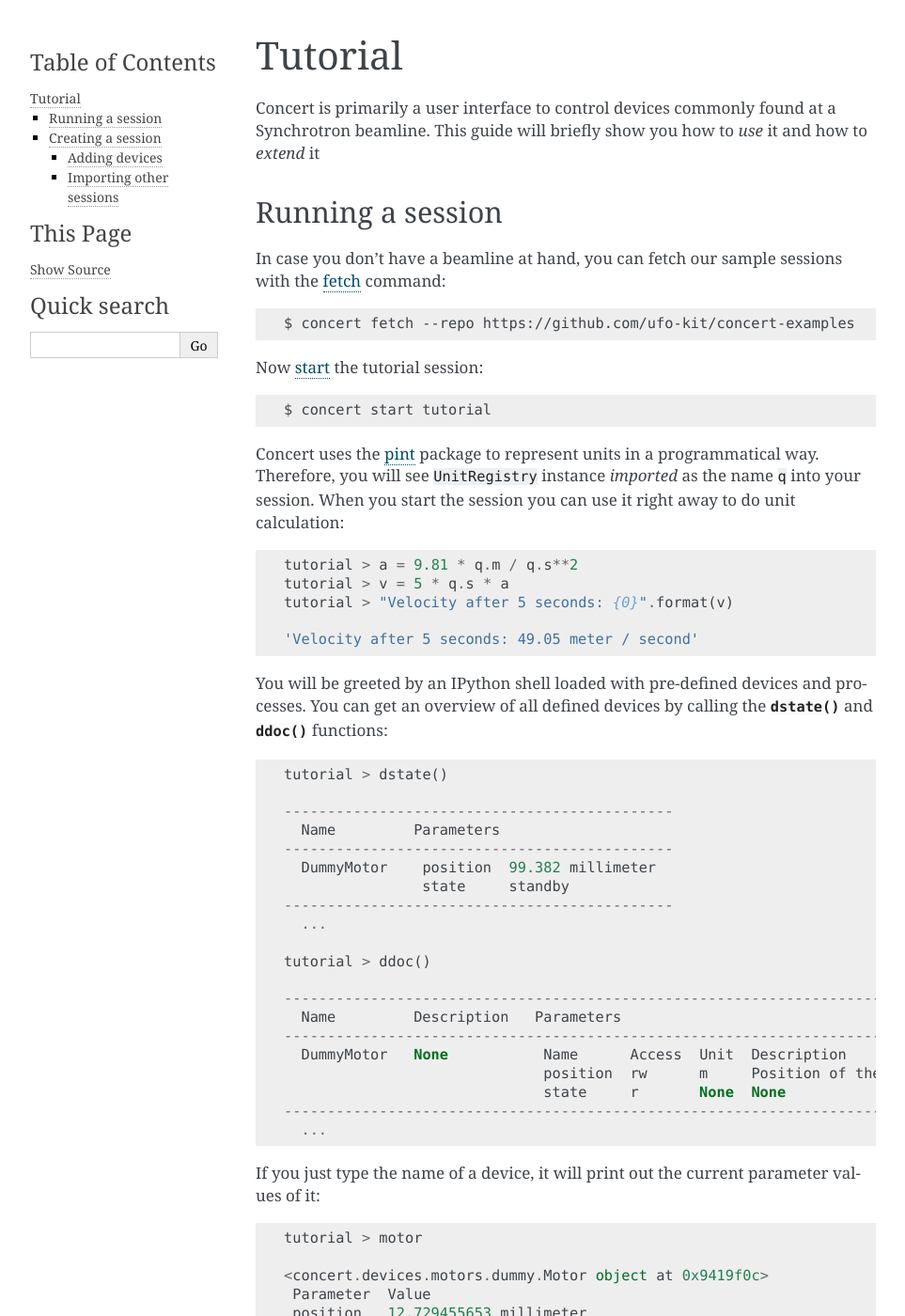
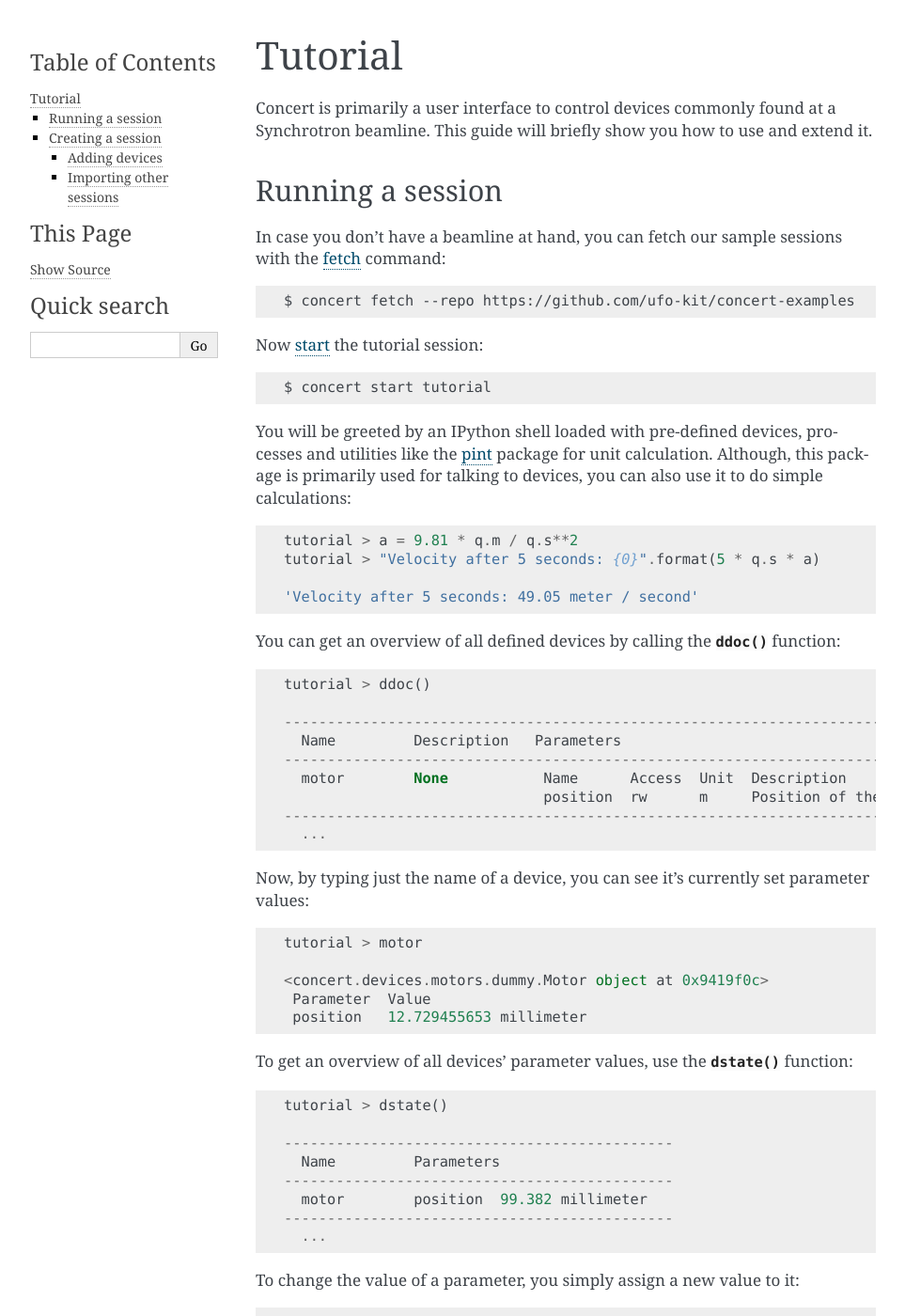
Before and after one commit to ufo-kit/concert, a Sphinx documentation site: the page built from docs/user/getstarted.rst, in a window 1280 px wide and 1400 px high. Shown: the whole window at 94% size, without its empty margins (148-1111 px from the left). Built offline with Sphinx 7.4.7, drawn with Linux system fonts in a browser that asks for light colours; some of the changed text lies outside the part shown.

Commit message:
Restructure docs a little bit

```diff
--- a/docs/user/getstarted.rst
+++ b/docs/user/getstarted.rst
@@ -1,10 +1,11 @@
+.. _tutorial:
+
 ========
 Tutorial
 ========
 
 Concert is primarily a user interface to control devices commonly found at a
-Synchrotron beamline. This guide will briefly show you how to *use* it and how
-to *extend* it
+Synchrotron beamline. This guide will briefly show you how to use and extend it.
 
 
 Running a session
@@ -19,50 +20,69 @@
 
     $ concert start tutorial
 
-Concert uses the pint_ package to represent units in a programmatical way.
-Therefore, you will see ``UnitRegistry`` instance *imported* as the name ``q``
-into your session. When you start the session you can use it right away to do
-unit calculation::
+You will be greeted by an IPython shell loaded with pre-defined devices,
+processes and utilities like the pint_ package for unit calculation. Although,
+this package is primarily used for talking to devices, you can also use it to do
+simple calculations::
 
     tutorial > a = 9.81 * q.m / q.s**2
-    tutorial > v = 5 * q.s * a
-    tutorial > "Velocity after 5 seconds: {0}".format(v)
+    tutorial > "Velocity after 5 seconds: {0}".format(5 * q.s * a)
 
     'Velocity after 5 seconds: 49.05 meter / second'
 
-You will be greeted by an IPython shell loaded with pre-defined devices and
-processes. You can get an overview of all defined devices by calling the
-:func:`~.dstate` and :func:`~.ddoc` functions::
+You can get an overview of all defined devices by calling the
+:func:`~.ddoc` function::
+
+    tutorial > ddoc()
+
+    ------------------------------------------------------------------------------
+      Name         Description   Parameters
+    ------------------------------------------------------------------------------
+      motor        None           Name      Access  Unit  Description
+                                  position  rw      m     Position of the motor
+    ------------------------------------------------------------------------------
+      ...
+
+Now, by typing just the name of a device, you can see it's currently set parameter
+values::
+
+    tutorial > motor
+
+    <concert.devices.motors.dummy.Motor object at 0x9419f0c>
+     Parameter  Value
+     position   12.729455653 millimeter
+
+To get an overview of all devices' parameter values, use the :func:`~.dstate`
+function::
 
     tutorial > dstate()
 
     ---------------------------------------------
       Name         Parameters
     ---------------------------------------------
-      DummyMotor    position  99.382 millimeter
-                    state     standby
+      motor        position  99.382 millimeter
     ---------------------------------------------
       ...
 
-    tutorial > ddoc()
+To change the value of a parameter, you simply assign a new value to it::
 
-    ------------------------------------------------------------------------------
-      Name         Description   Parameters
-    ------------------------------------------------------------------------------
-      DummyMotor   None           Name      Access  Unit  Description
-                                  position  rw      m     Position of the motor
-                                  state     r       None  None
-    ------------------------------------------------------------------------------
-      ...
+    tutorial > motor.position = 2 * q.mm
 
-If you just type the name of a device, it will print out the current parameter
-values of it::
+Now, check the position to verify that the motor reached the target position::
 
-    tutorial > motor
+    tutorial > motor.position
+    <Quantity(2.0, 'millimeter')>
 
-    <concert.devices.motors.dummy.Motor object at 0x9419f0c>
-     Parameter  Value
-     position   12.729455653 millimeter
+Depending on the device, changing a parameter will block as long as the device
+has not yet reached the final target state. You can read more about asynchronous
+execution in the :ref:`controlling-devices` chapter.
+
+.. note::
+
+    A parameter value is always checked for the correct unit and soft limit
+    condition. If you get an error, check twice that you are using a compatible
+    unit (setting two seconds on a motor position is obviously not) and are
+    within the allowed parameter range.
 
 :func:`.pdoc` displays information about currently defined functions and
 processes and may look like this::
@@ -79,13 +99,19 @@
 In case you are interested in the implementation of a function, you can use
 :func:`.code_of`. For example::
 
-    In [5]: code_of(pdoc)
-    def pdoc(hide_blacklisted=True):
-        """Render process documentation."""
-        black_listed = ('show', 'start', 'init', 'rm', 'log', 'edit', 'fetch')
-        field_names = ["Name", "Description"]
-        table = get_default_table(field_names)
-        ...
+    tutorial > code_of(code_of)
+    def code_of(func):
+        """Show implementation of *func*."""
+        source = inspect.getsource(func)
+
+        try:
+            ...
+
+.. note::
+
+    Because we are actually running an IPython shell, you can _always_
+    tab-complete objects and attributes. For example, to change the motor
+    position, you could simply type ``mo<Tab>.po<Tab> = q.me<Tab>``.
 
 .. _pint: https://pint.readthedocs.org/en/latest/
 
@@ -101,9 +127,9 @@
 
     $ concert edit new-session
 
-You will also notice the placeholder text assigned to the ``__doc__`` variable.
-This should be change to something descriptive as it will be shown each time you
-start the session.
+At the top of the file, you can see a string enclosed in three ``"``. This
+should changed to something descriptive as it will be shown each time you start
+the session.
 
 
 Adding devices
@@ -129,19 +155,6 @@
     calibration = LinearCalibration(1 / q.mm, 0 * q.mm)
     motor = DummyMotor(calibration)
 
-To access a device, you can use the dot notation to read and write its parameters::
-
-    >>> motor.position = 2 * q.mm
-
-For more information on how to *use* devices, see :ref:`controlling-devices`.
-
-.. note::
-
-   If a device requires a unit for one of its parameters, you *must* use it.
-   This ensures consistent results throughout an experiment. However, you are
-   free to use any prefixed unit, like millimeter, centimeter or kilometer for a
-   motor's position.
-
 
 Importing other sessions
 ------------------------
--- a/docs/user/topics.rst
+++ b/docs/user/topics.rst
@@ -1,3 +1,5 @@
+.. _user-manual:
+
 ===========
 User manual
 ===========
```
Also changed, not shown: docs/index.rst (+7 -1 lines).
